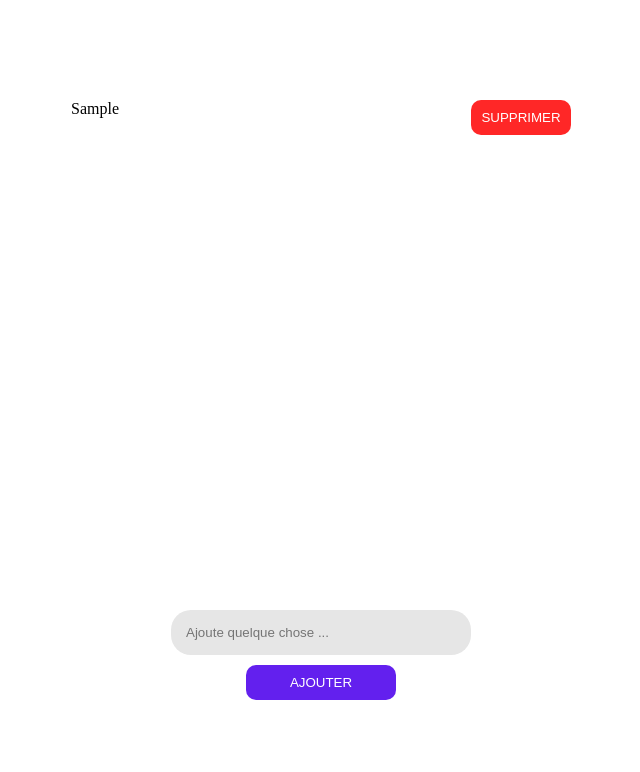
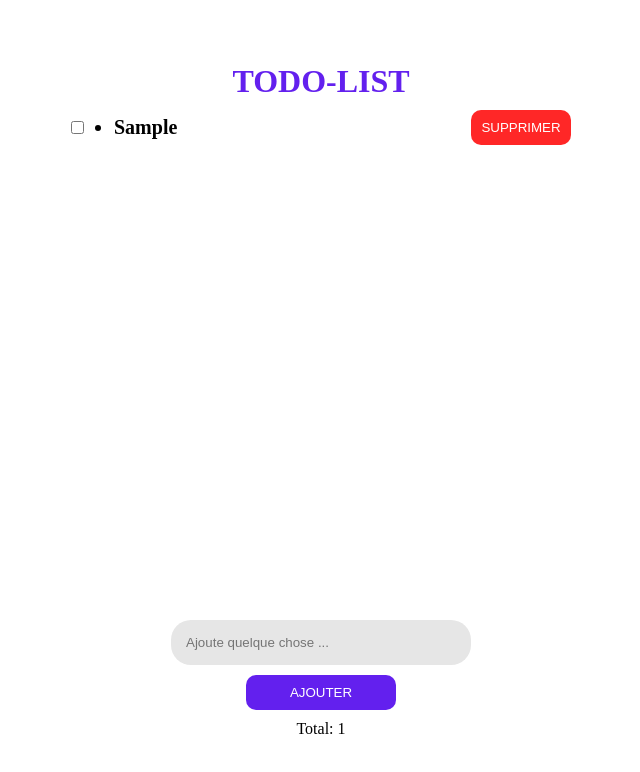
Before and after one commit to AlvesCDA11/FirstCDA, a plain HTML site: page exercices/js-dom/todo.html in a window 1280 px wide. Both pictures are taken after typing "Sample" into the empty fields and a click on the button "AJOUTER". Shown: the whole page, without its empty margins (319-959 px from the left). Drawn offline with Linux system fonts and the light colour scheme.

Commit message:
add bonus

```diff
--- a/exercices/js-dom/main.js
+++ b/exercices/js-dom/main.js
@@ -1,10 +1,12 @@
 let input = document.querySelector('.champ')
 let btn = document.querySelector('.btn')
 let spaceForResult = document.querySelector('.result')
-let form = document.querySelector('form')
 
-let list = document.createElement("ol")
-list.className = 'boxList'
+let boxList = document.createElement("ul")
+boxList.className = 'boxList'
+
+let textCount = document.querySelector('.textCount')
+count = 1
 
 
 btn.addEventListener('click', (e) => {
@@ -14,6 +16,15 @@ btn.addEventListener('click', (e) => {
         window.alert('le champ est obligatoire')
         return
     }
+
+    let div = document.createElement('div')
+    div.className = "capsule"
+
+    let span = document.createElement('span')
+    span.className = 'spanCap'
+
+    let check = document.createElement('input')
+    check.type = 'checkbox'
 
     let listElement = document.createElement("li")
     listElement.className ="listElement"
@@ -25,12 +36,17 @@ btn.addEventListener('click', (e) => {
     btnDelete.className = 'btnDelete'
 
     btnDelete.addEventListener('click', ()=> {
-        list.removeChild(listElement)
+        boxList.removeChild(div)
     })
 
-    list.appendChild(listElement)
-    listElement.appendChild(btnDelete)
-    spaceForResult.appendChild(list)
+    boxList.appendChild(div)
+    div.appendChild(span)
+    span.appendChild(check)
+    span.appendChild(listElement)
+    div.appendChild(btnDelete)
+    spaceForResult.appendChild(boxList)
 
     input.value = ""
+
+    textCount.textContent = 'Total: ' + document.querySelectorAll('li').length
 })
--- a/exercices/js-dom/style.css
+++ b/exercices/js-dom/style.css
@@ -10,6 +10,10 @@ body {
     align-items: center;
     flex-direction: column;
     gap: 10px;
+}
+.title{
+    text-transform: uppercase;
+    color: #6320ee;
 }
 .result {
     width: 500px;
@@ -24,10 +28,23 @@ body {
     flex-direction: column;
     gap: 10px;
 }
-.listElement {
+.capsule {
     width: 100%;
     display: flex;
     justify-content: space-between;
+    align-items: center;
+}
+.spanCap {
+    display: flex;
+    align-items: center;
+    gap: 30px;
+}
+.listElement {
+    font-weight: bolder;
+    font-size: 20px;
+}
+.capsule:has(input:checked) .listElement {
+    text-decoration: line-through;
 }
 form {
     display: flex;
--- a/exercices/js-dom/todo.html
+++ b/exercices/js-dom/todo.html
@@ -8,12 +8,15 @@
 </head>
 <body>
 
+    <h1 class="title">Todo-list</h1>
+
     <div class="result">
     </div>
 
     <form >
         <input type="text" name="todo" placeholder="Ajoute quelque chose ..." class="champ" required>
         <button type="submit" class="btn">Ajouter</button>
+        <p class="textCount"></p>
     </from>
 
     <script src="/exercices/js-dom/main.js"></script>
```
